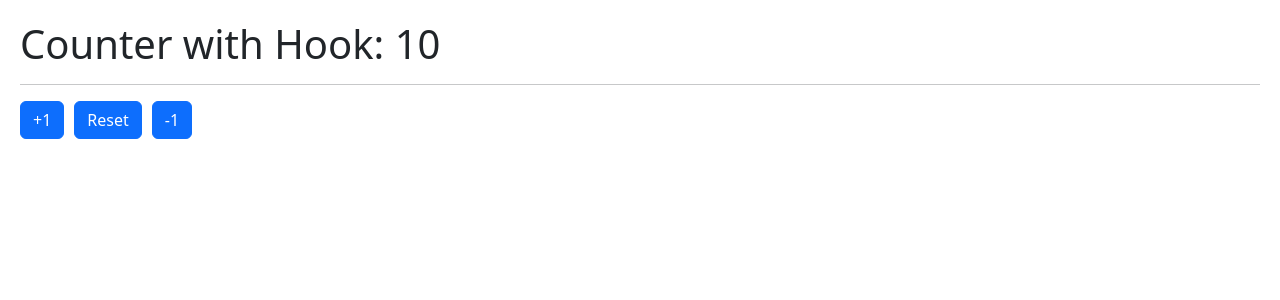
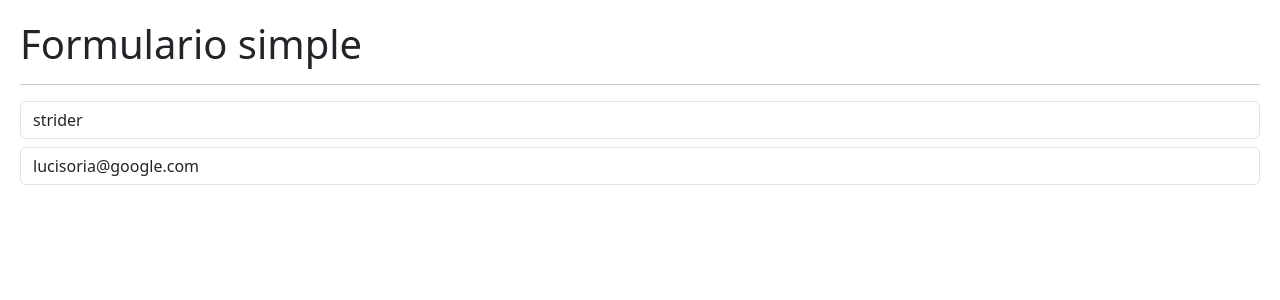
Before and after one commit to LuciaSoria5/HooksApp, a React (Vite) app: page / in a window 1280 px wide. Shown: the top 300 px of the page. Built offline with nearby package versions, Linux system fonts and the light colour scheme.

Commit message:
Add <SimpleForm/> component

```diff
--- /dev/null
+++ b/src/02-useEffect/Message.jsx
@@ -0,0 +1,31 @@
+import { useEffect, useState } from "react"
+
+export const Messagge = () => {
+
+    const [coords, setCoords] = useState({ x:0, y:0 });
+
+    useEffect(() => {
+      //console.log('Message Mounted') // cuando aparece el mensaje
+
+      const onMouseMove = ({ x, y }) => {
+        // const coords = { x, y };
+        setCoords({ x, y});
+      }
+      // aca creamos el listener
+      window.addEventListener( 'mousemove', onMouseMove);
+
+      return () => { //console.log('Message Unmounted') // cuando desaparece el mensaje
+        /* aca eliminamos el listener --> si no lo borramos, sigue ahi por mas
+        que se borre el useEffect, y se crean mas cada vez que el mismo se ejecuta */
+        window.removeEventListener( 'mousemove', onMouseMove );
+      }
+
+    }, []);
+
+  return (
+    <>
+        <h3>Usuario ya existe</h3>
+        <h5>{JSON.stringify(coords)}</h5>
+    </>
+  )
+};
--- /dev/null
+++ b/src/02-useEffect/SimpleForm.jsx
@@ -0,0 +1,59 @@
+import { useEffect, useState } from "react"
+import { Messagge } from "./Message";
+
+export const SimpleForm = () => {
+    const [formState, setFormState] = useState({
+        username: 'strider',
+        email: 'lucisoria@google.com'
+    });
+
+    const { username, email} = formState;
+
+    const onInputChange = ({ target }) => {
+        const { name, value } = target;
+        setFormState( {
+            ...formState,
+            [ name ]: value
+        });
+    };
+    // Es mejor tener efectos individuales por cada efecto secundario que querramos tener:
+    useEffect(() => {
+        /* console.log("use effect called") */
+    }, []); // [] --> solo se ejecuta cuando el form es renderizado por primera vez
+
+    useEffect(() => {
+        /* console.log("formState changed") */
+    }, [ formState ]); // se ejecuta cada vez que cambia el form
+
+    useEffect(() => {
+        /*console.log("email changed") */
+    }, [ email ]); // se ejecuta cada vez que cambia el email del form
+
+  return (
+    <>
+        <h1>Formulario simple</h1>
+        <hr />
+
+        <input
+            type="text"
+            className="form-control"
+            placeholder="Username"
+            name="username"
+            value={ username }
+            onChange={ onInputChange }
+        />
+        <input
+            type="email"
+            className="form-control mt-2"
+            placeholder="luci@google.com"
+            name="email"
+            value={ email }
+            onChange={ onInputChange }
+        />
+
+        {
+            username === 'strider2' && <Messagge />
+        }
+    </>
+  )
+};
--- a/src/main.jsx
+++ b/src/main.jsx
@@ -4,11 +4,13 @@ import './index.css'
 //import { HooksApp } from './HooksApp'
 //import { CounterApp } from './01-useState/CounterApp'
 import { CounterWithCustomHook } from './01-useState/CounterWithCustomHook'
+import { SimpleForm } from './02-useEffect/SimpleForm';
 
 ReactDOM.createRoot(document.getElementById('root')).render(
-  <React.StrictMode>
-    {/*<HooksApp />*/}
-    {/*<CounterApp/>*/}
-    <CounterWithCustomHook/>
-  </React.StrictMode>,
+  // <React.StrictMode>
+    // {/*<HooksApp />*/}
+    // {/*<CounterApp/>*/}
+    // {/*<CounterWithCustomHook/>*/}
+    <SimpleForm />
+  // </React.StrictMode>,
 );
```
